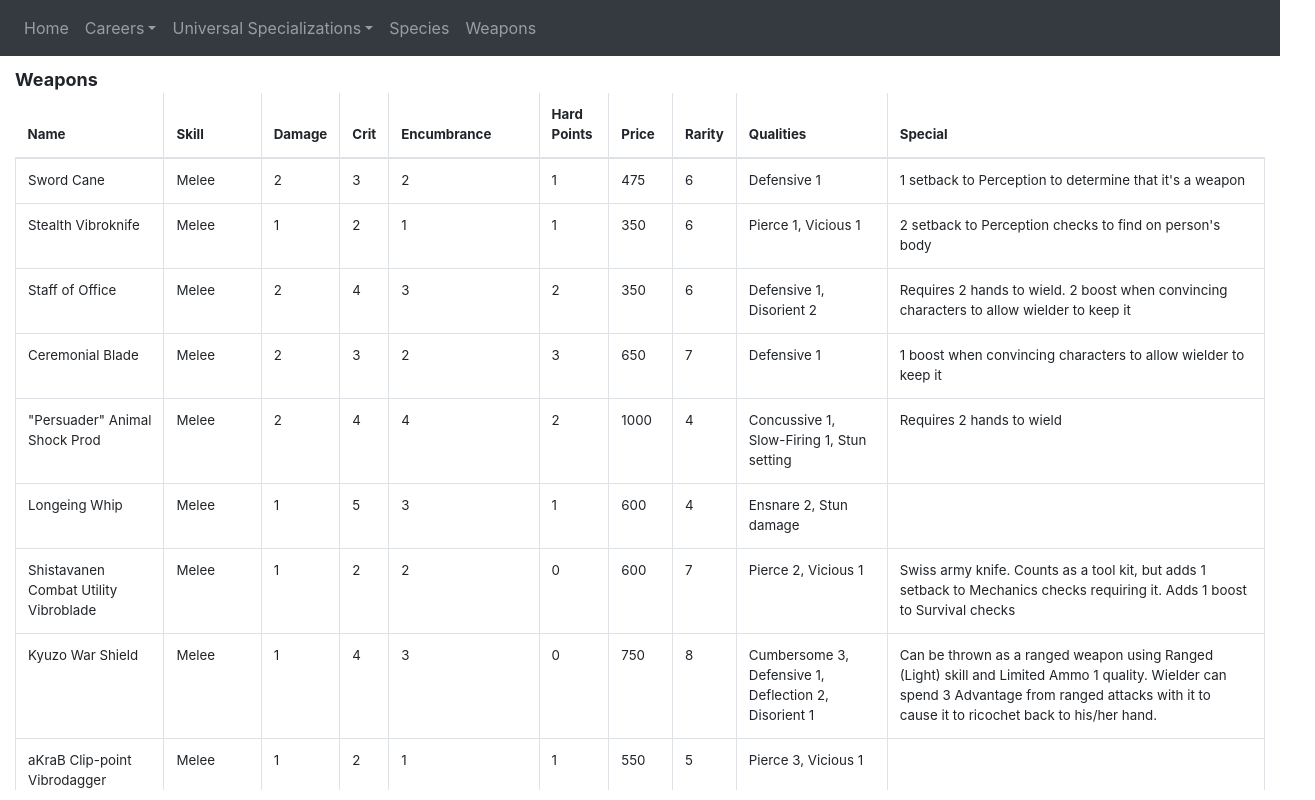
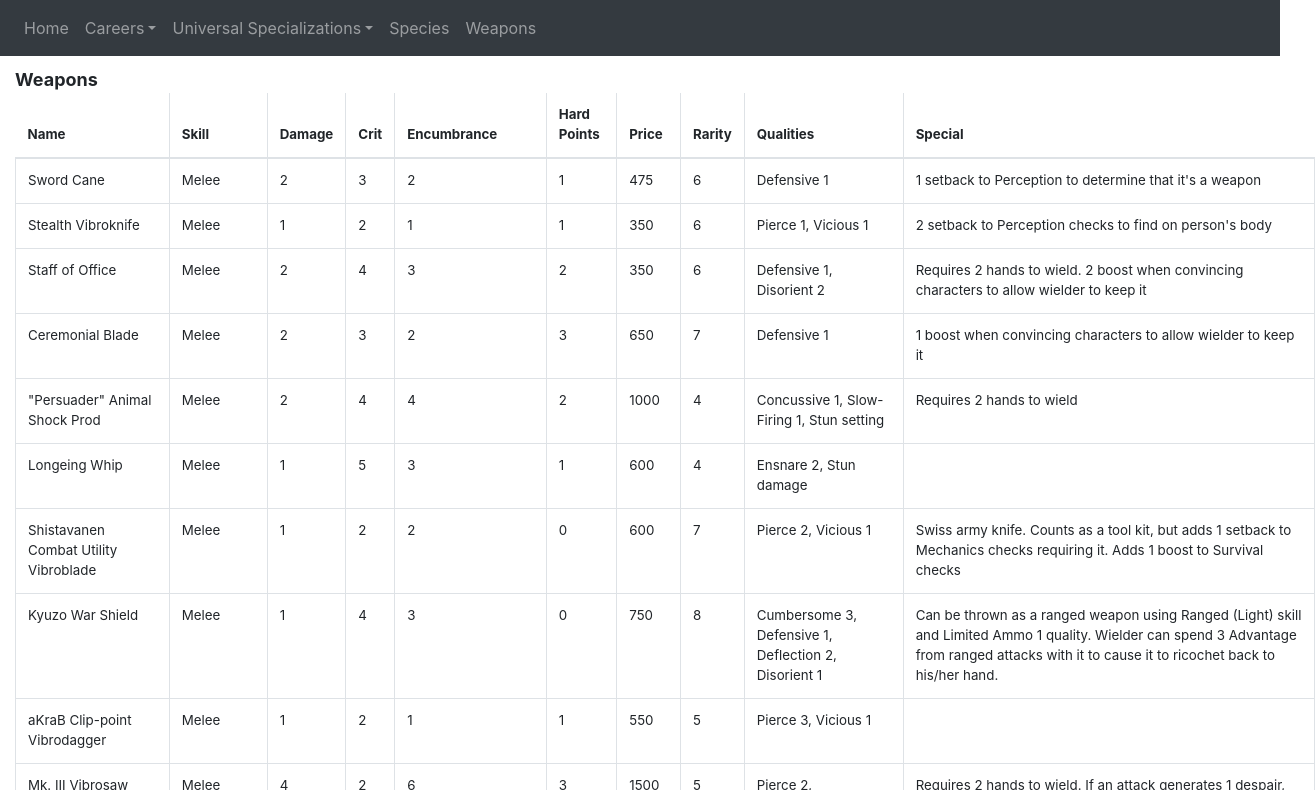
Before and after one commit to AndreLemay/SWRPGInfo, a Gatsby site: page /WeaponList in a window 1280 px wide. Shown: the whole page, 1315 px wide, since content can reach past the window. Built offline with nearby package versions, Linux system fonts and the light colour scheme; Gatsby itself is replaced by a stand-in of ours.

Commit message:
Tweak datatable style

```diff
--- a/src/styles/global.css
+++ b/src/styles/global.css
@@ -245,8 +245,7 @@ cells end up with the same size as the characteristic ones*/
 .datatable-table {
 	flex: 1;
 	overflow: auto;
-	overflow-x: hidden;
-
+	min-width: 1300px;
 }
 
 .datatable-table .table {
```
